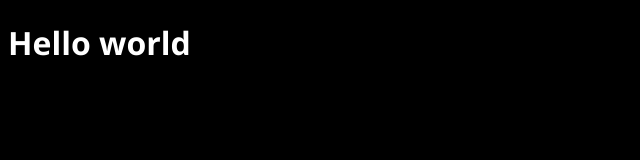
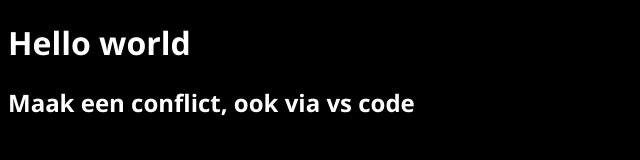
Before and after one commit to liesdepraeter/liesdepraeter.github.io, a plain HTML site: page index.html in a window 1280 px wide. Shown: the whole page, without its empty margins (0-640 px from the left). Drawn offline with Linux system fonts and the light colour scheme.

Commit message:
Update index.html

```diff
--- a/index.html
+++ b/index.html
@@ -8,5 +8,6 @@
 </head>
 <body>
     <h1>Hello world</h1>
+    <h2>Maak een conflict, ook via vs code</h2>
 </body>
 </html>
```
